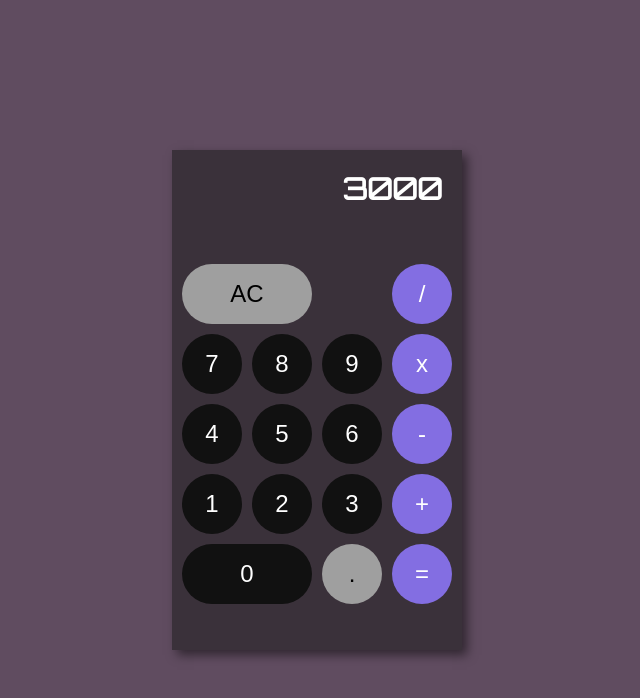
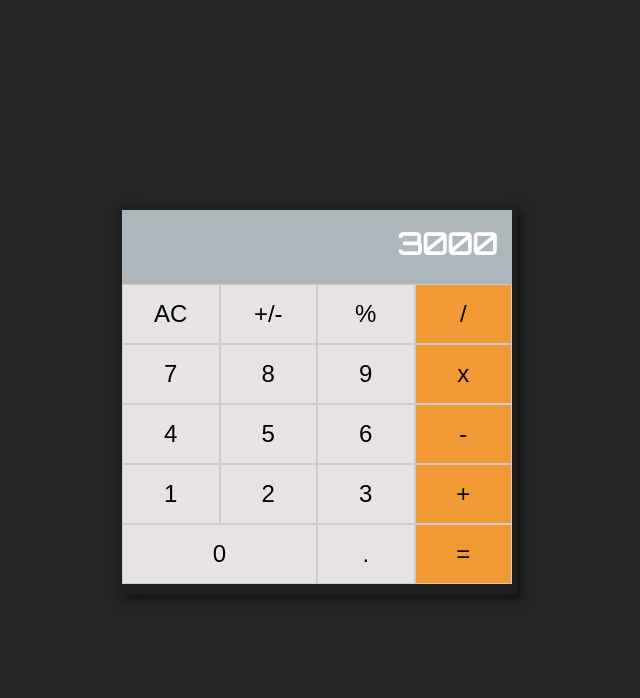
Before and after one commit to Mikelobi/Maths-Magician-Project, a React (Create React App) app: page / in a window 1280 px wide. Shown: the top 698 px of the page, without its empty margins (323-963 px from the left). Built offline with nearby package versions, Linux system fonts and the light colour scheme.

Commit message:
Update the style to fit the design guidline

```diff
--- a/src/components/Calculator.css
+++ b/src/components/Calculator.css
@@ -3,7 +3,7 @@
   box-shadow: 5px 5px 10px rgba(0, 0, 0, 0.5);
   display: flex;
   flex-wrap: wrap;
-  height: 500px;
-  width: 290px;
+  height: 390px;
+  width: 400px;
   padding: 5px;
 }
--- a/src/components/Display.css
+++ b/src/components/Display.css
@@ -1,4 +1,5 @@
 .display {
+  background-color: rgb(173, 182, 187);
   color: #fff;
   font-size: 30px;
   font-weight: bold;
--- a/src/components/Keypad.css
+++ b/src/components/Keypad.css
@@ -1,11 +1,9 @@
 button {
-  border: none;
-  border-radius: 50%;
+  border: 0.02px solid rgb(207, 203, 203);
   cursor: pointer;
   font-size: 24px;
-  margin: 5px;
   height: 60px;
-  width: 60px;
+  width: 97.5px;
 }
 
 button:active {
@@ -20,32 +18,22 @@ button:hover {
   opacity: 0.85;
 }
 
-button.ac {
-  margin-right: 50%;
-}
-
 button.light-grey {
-  background-color: #9f9f9f;
+  background-color: rgb(231, 227, 227);
 }
 
 button.orange {
-  background-color: #836ee2;
-  color: #fff;
+  background-color: #f19a35;
+  color: rgb(8, 8, 8);
 }
 
 button.dark-grey {
-  background-color: #111;
-  color: #fff;
-}
-
-button.double-height {
-  border-radius: 40px;
-  height: 110px;
+  background-color: rgb(231, 227, 227);
+  color: rgb(0, 0, 0);
 }
 
 button.double-width {
-  border-radius: 40px;
-  width: 130px;
+  width: 195px;
 }
 
 .keypad {
--- a/src/components/Keypad.js
+++ b/src/components/Keypad.js
@@ -12,8 +12,14 @@ class Keypad extends React.Component {
   render() {
     return (
       <div className="keypad">
-        <button type="button" className="ac double-width light-grey">
+        <button type="button" className="ac light-grey">
           AC
+        </button>
+        <button type="button" className="light-grey">
+          +/-
+        </button>
+        <button type="button" className="light-grey">
+          %
         </button>
         {this.props.digits.map((num) => (
           <button
--- a/src/components/Operations.css
+++ b/src/components/Operations.css
@@ -1,3 +1,3 @@
 .operations {
-  width: 25%;
+  width: 70px;
 }
--- a/src/index.css
+++ b/src/index.css
@@ -10,7 +10,7 @@ html {
 
 body {
   margin: 0;
-  background-color: rgba(78, 56, 78, 0.897);
+  background-color: rgba(14, 13, 14, 0.897);
   font-family: 'Orbitron', sans-serif;
   min-height: 100vh;
   display: flex;
```
